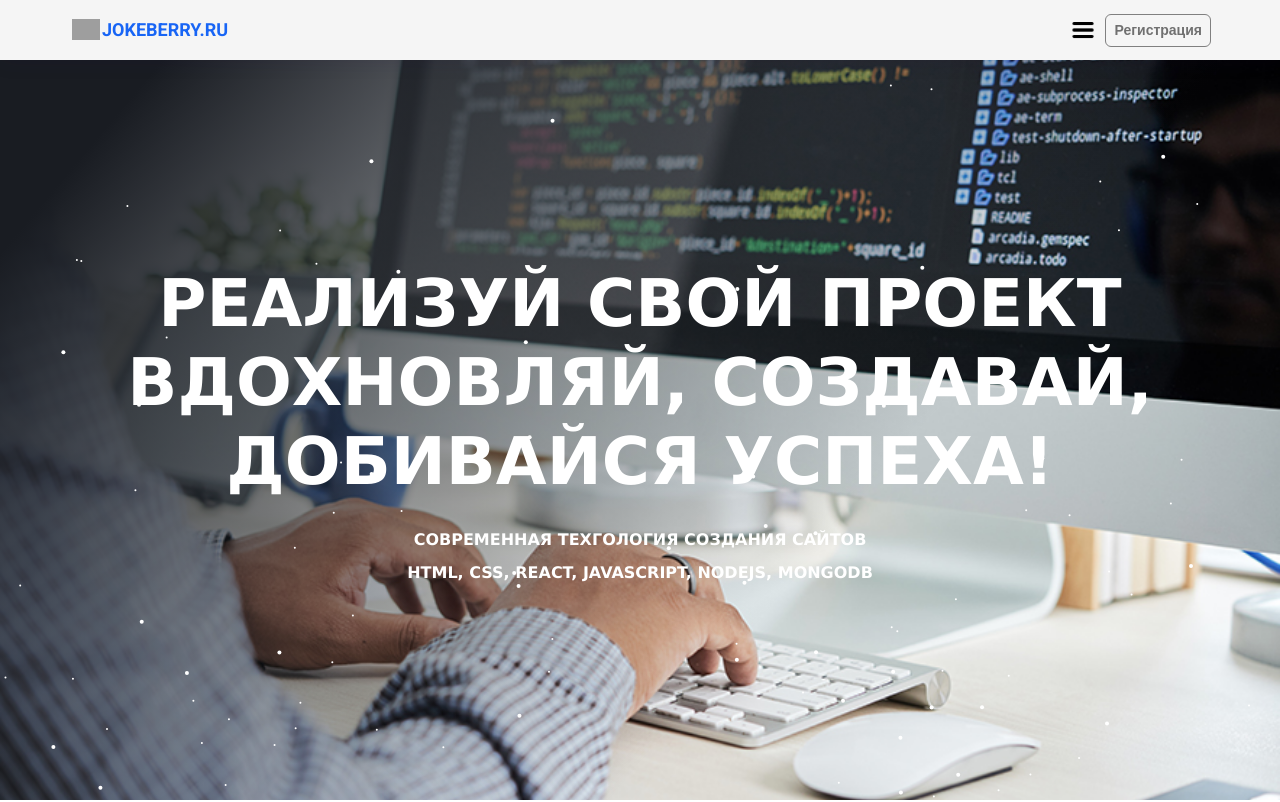
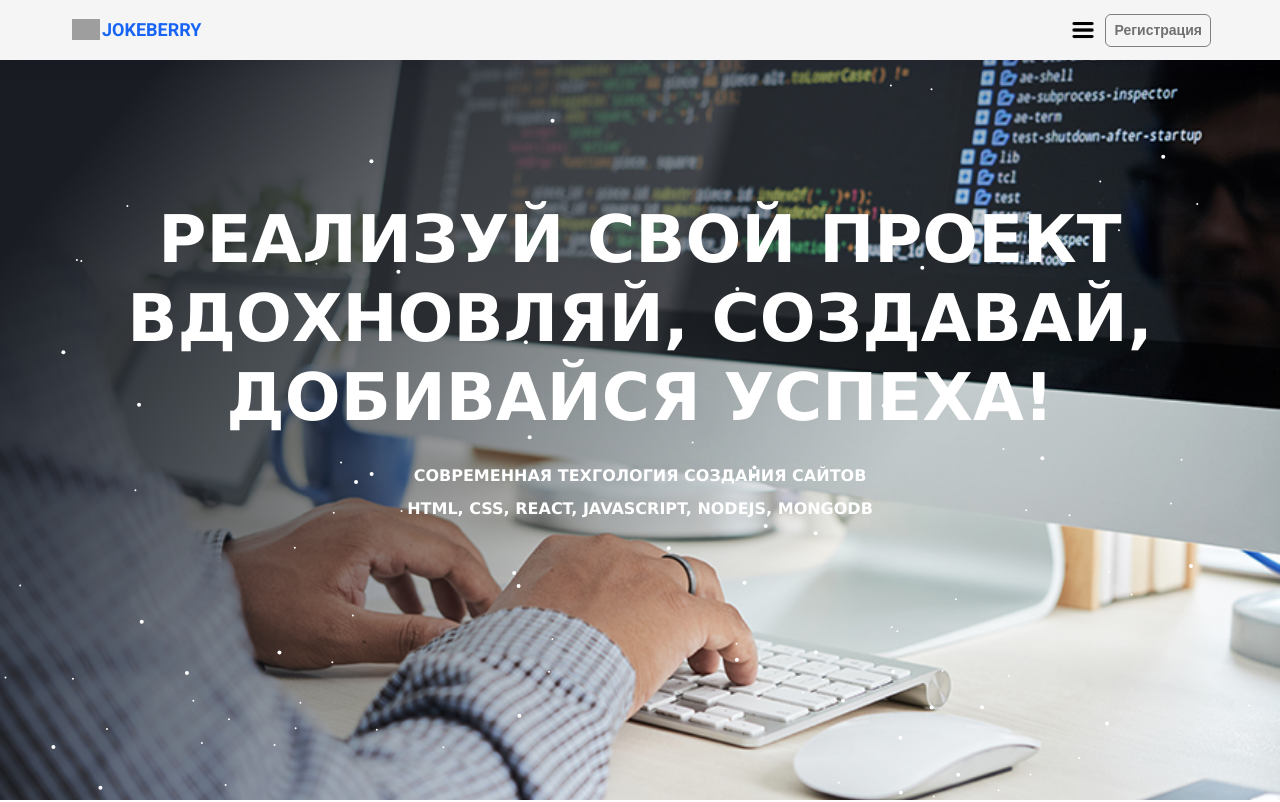
Before and after one commit to dankfedorov/Jokeberry-Frontend, a React app: page / in a window 1280 px wide. Shown: the top 802 px of the page. Built offline with nearby package versions, Linux system fonts and the light colour scheme; grey boxes are pictures that could not be loaded.

Commit message:
added 15% paddint top

```diff
--- a/src/assets/styles/landpage.css
+++ b/src/assets/styles/landpage.css
@@ -97,7 +97,7 @@ ul {
   background-position: center;
   background-repeat: no-repeat;
   background-size: cover;
-  padding-top: 20%;
+  padding-top: 15%;
   padding-bottom: 25px;
   height: 100vh;
 
--- a/src/components/Logo.jsx
+++ b/src/components/Logo.jsx
@@ -11,7 +11,7 @@ function Logo() {
       <a href="/" className="logo d-flex align-items-center ">
         <img src={logo} alt="Логотип Аналитика" aria-label="Аналитика" className=""/>
         {/* <span className="d-none d-lg-block">JOKEBERRY</span> */}
-        <span className="d-lg-block ">JOKEBERRY.RU</span>
+        <span className="d-lg-block ">JOKEBERRY</span>
       </a>
 
     </div>
```
